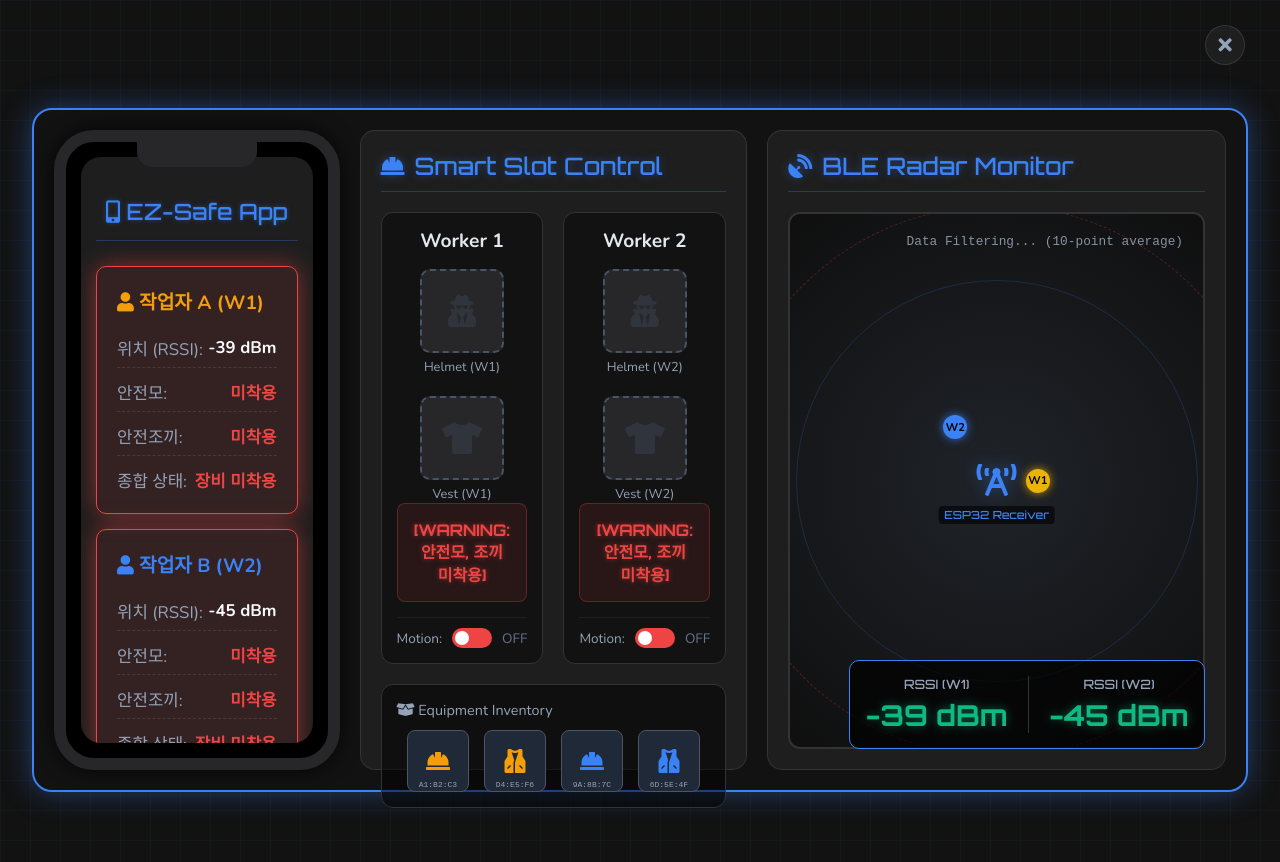
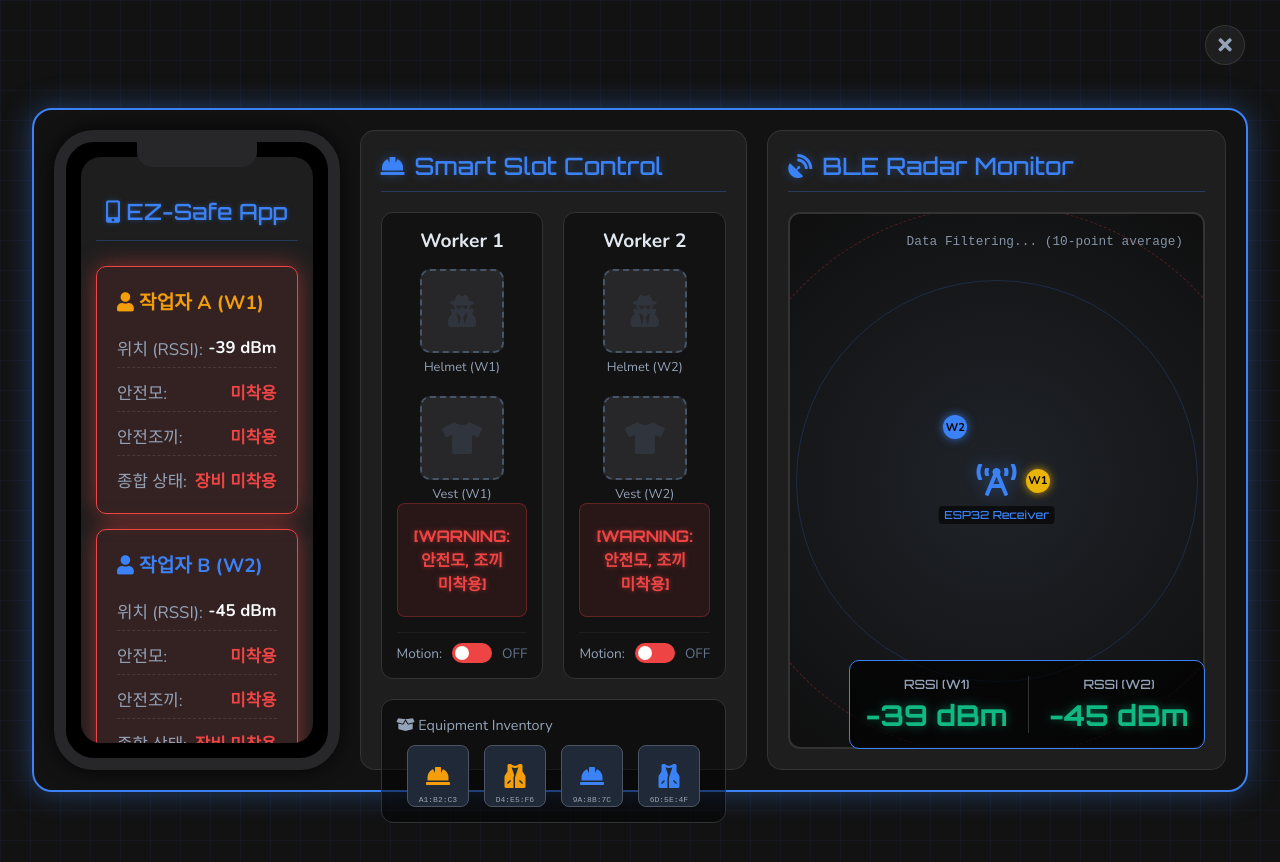
Before and after one commit to lee-myeong-eun/lee-myeong-eun.github.io, a Jekyll site: the page built from _pages/ezsafe-simulator.html, in a window 1280 px wide. Shown: the top 862 px of the page. Built offline with Jekyll 4.4.1, drawn with Linux system fonts in a browser that asks for light colours.

Commit message:
Fix warning text truncation and incrementally widen panels to improve breathing room without breaking standard layout ratios

```diff
--- a/_pages/ezsafe-simulator.html
+++ b/_pages/ezsafe-simulator.html
@@ -75,7 +75,7 @@
         .simulator-container {
             display: flex;
             width: 95vw;
-            max-width: 1600px;
+            max-width: 1700px;
             aspect-ratio: 16 / 9;
             max-height: 90vh;
             background: rgba(18, 18, 18, 0.95);
@@ -105,7 +105,7 @@
         /* 중앙 스마트 슬롯 영역 (원래 좌측) */
         .left-panel {
             flex: 1;
-            max-width: 380px;
+            max-width: 410px;
             display: flex;
             flex-direction: column;
             background: var(--panel-bg);
@@ -240,7 +240,7 @@
             margin-top: auto;
             width: 100%;
             text-align: center;
-            padding: 15px;
+            padding: 20px 10px;
             border-radius: 8px;
             font-family: 'Orbitron', sans-serif;
             font-weight: bold;
@@ -251,8 +251,12 @@
             text-shadow: 0 0 5px var(--danger-glow);
             white-space: pre-wrap;
             word-break: keep-all;
-            line-height: 1.4;
+            line-height: 1.5;
             box-sizing: border-box;
+            min-height: 65px;
+            display: flex;
+            align-items: center;
+            justify-content: center;
         }
 
         .worker-status.stable {
@@ -511,16 +515,17 @@
             color: var(--danger-color);
             text-shadow: 0 0 15px var(--danger-glow);
             background: rgba(0,0,0,0.8);
-            padding: 15px 30px;
-            border-radius: 8px;
-            border: 1px solid var(--danger-color);
+            padding: 20px 40px;
+            border-radius: 12px;
+            border: 2px solid var(--danger-color);
             opacity: 0;
             transition: opacity 0.3s;
             z-index: 30;
             text-align: center;
             pointer-events: none;
-            width: 85%;
-            max-width: 600px;
+            width: max-content;
+            max-width: 90%;
+            min-width: 400px;
             white-space: pre-wrap;
             word-break: keep-all;
             line-height: 1.4;
@@ -572,7 +577,7 @@
         /* 스마트폰 UI 스타일 */
         .phone-panel {
             flex: 1;
-            max-width: 380px;
+            max-width: 410px;
             background: #000;
             border: 12px solid #27272a;
             border-radius: 40px;
```
